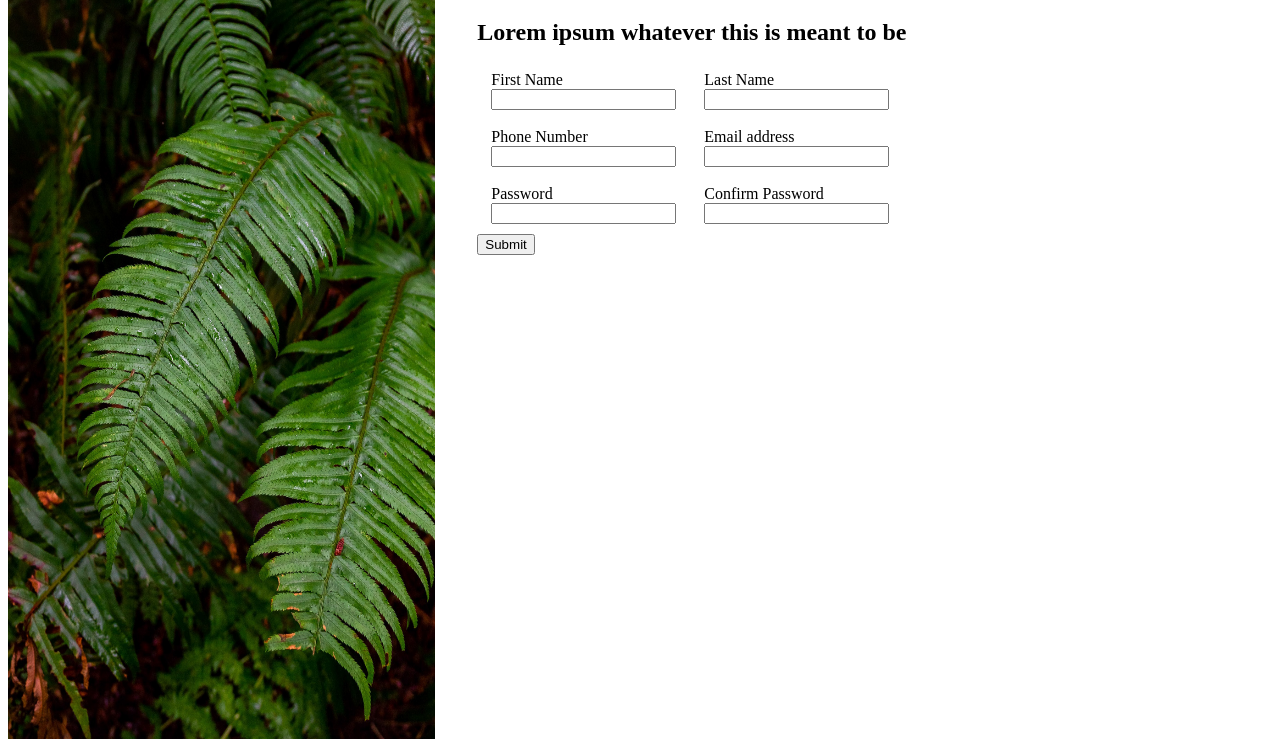
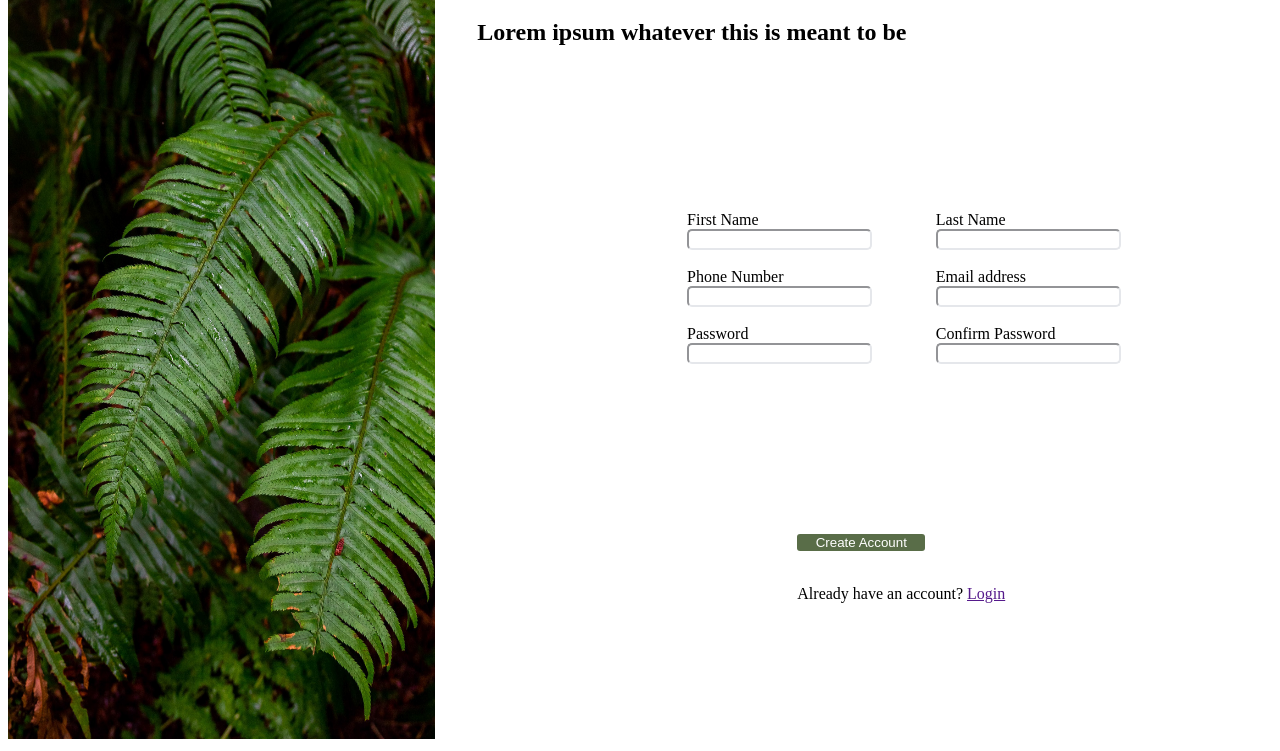
Before and after one commit to urialevy/odin-signup-form, a plain HTML site: page index.html in a window 1280 px wide. Shown: the part 69-820 px from the top of the page. Drawn offline with Linux system fonts and the light colour scheme.

Commit message:
set up submit button & clean layout

```diff
--- a/index.html
+++ b/index.html
@@ -38,7 +38,11 @@
               />
             </fieldset>
           </div>
-          <button type="submit">Submit</button>
+          <div id="bottom">
+            <button type="submit" id="submit">Create Account</button>
+            <br />
+            <p>Already have an account? <a href="">Login</a></p>
+          </div>
         </form>
       </div>
     </div>
--- a/style.css
+++ b/style.css
@@ -7,16 +7,42 @@ form {
   width: calc(66.6666666666666vw);
   margin-left: 5%;
   border-style: hidden;
+  justify-content: space-around;
 }
 
 #container {
   display: flex;
   flex-direction: row;
+  justify-content: space-around;
 }
 
 #inputFields {
   display: flex;
+  margin: 10rem;
+  justify-content: space-evenly;
 }
 fieldset {
   border-style: hidden;
 }
+
+input {
+  border-radius: 5px;
+  border-color: #e5e7eb;
+}
+
+#bottom {
+  margin-left: calc(100vw * 0.25);
+  margin-top: 10%;
+  display: flex;
+  flex-direction: column;
+  width: calc(0.25 * 100vw);
+  justify-content: space-around;
+}
+
+#submit {
+  background-color: #596d48;
+  color: #ffffff;
+  border-radius: 3px;
+  width: calc(0.1 * 100vw);
+  border-style: none;
+}
```
